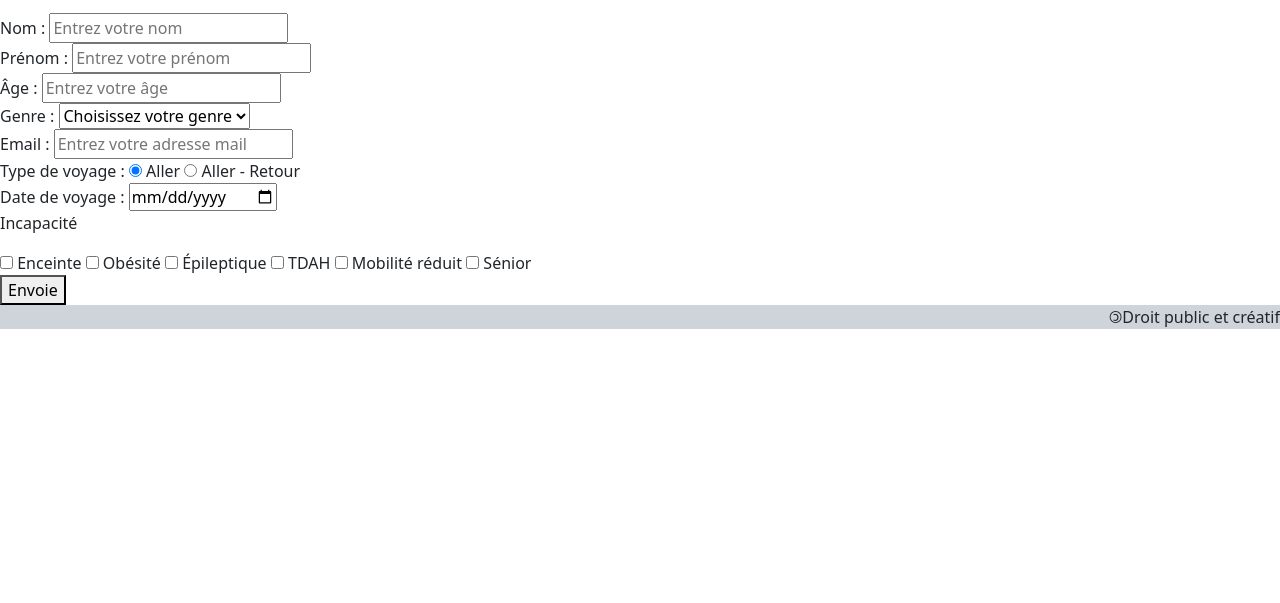
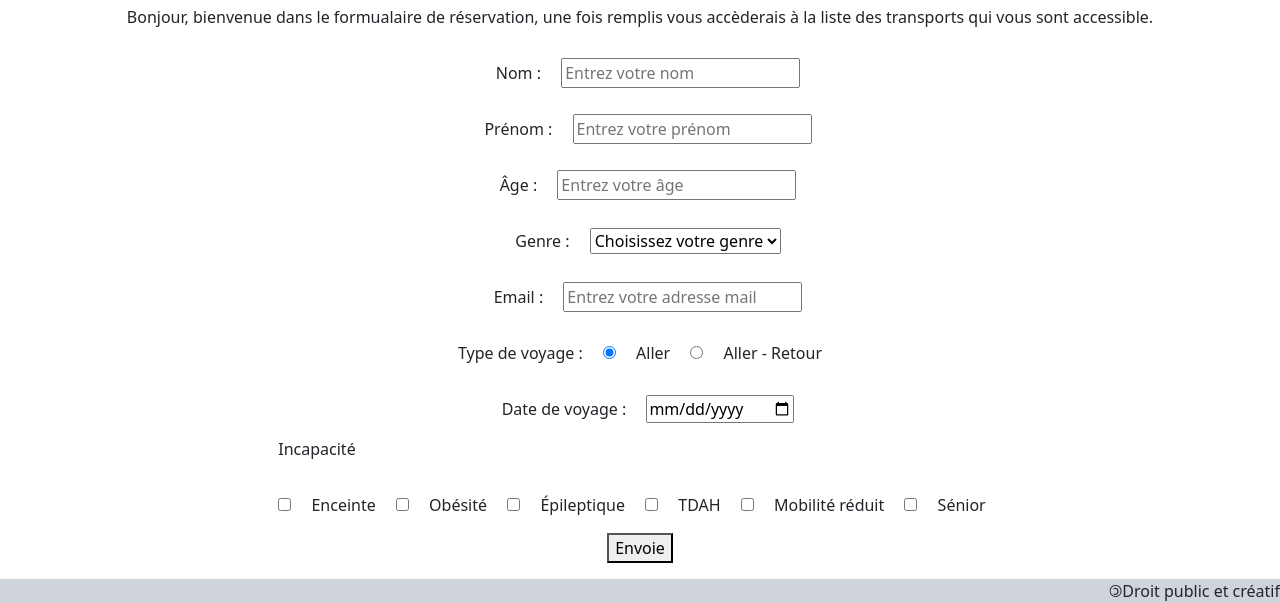
Before and after one commit to jeremymascla/Space_Invasion, a website: page formulaire.html in a window 1280 px wide. Shown: the part 257-860 px from the top of the page. Before the commit the page ends 800 px from the top, so only its background shows below. Drawn offline with nearby package versions, Linux system fonts and the light colour scheme.

Commit message:
création de pagination, correction du paragraphe principal et changement du paragraphe du à la non utilisation complette des handicapes

```diff
--- a/formulaire.html
+++ b/formulaire.html
@@ -27,29 +27,27 @@
         </div>
     </div>
     <!-- Fin haut de page -->
-    <form id="formulaire" class="form w-100" name="formulaire">
-        <h1>Réservation</h1>
+    <form id="formulaire" class="form w-100 d-inline-flex align-items-center flex-column px-5 py-3" name="formulaire">
+        <h1 class="m-3 p-2">Réservation</h1>
         <p>Bonjour, bienvenue dans le formualaire de réservation, une fois remplis vous accèderais à la liste des
-            transports qui vous sont accessible.
-            Pensez à changer vos information si un changement doit être effectués car certains voyage ne sont pas
-            accèssible au personne en dificulté.</p>
+            transports qui vous sont accessible.</p>
         <div class="form-field nom">
-            <label for="nom">Nom :</label>
+            <label class="m-3" for="nom">Nom :</label>
             <input type="text" name="nom" id="nom" placeholder="Entrez votre nom">
             <small></small>
         </div>
         <div class="form-field prenom">
-            <label for="prenom">Prénom :</label>
+            <label class="m-3" for="prenom">Prénom :</label>
             <input type="text" name="prenom" id="prenom" placeholder="Entrez votre prénom">
             <small></small>
         </div>
         <div class="form-field age">
-            <label for="age">Âge :</label>
+            <label class="m-3" for="age">Âge :</label>
             <input type="number" name="age" id="age" placeholder="Entrez votre âge">
             <small></small>
         </div>
         <div class="form-field genre">
-            <label for="genre">Genre :</label>
+            <label class="m-3" for="genre">Genre :</label>
             <select name="genre" id="genre">
                 <option selected disabled value=""> Choisissez votre genre</option>
                 <option>Autre</option>
@@ -59,37 +57,37 @@
             <small></small>
         </div>
         <div class="form-field mail">
-            <label for="mail">Email :</label>
+            <label class="m-3" for="mail">Email :</label>
             <input type="text" name="mail" id="mail" placeholder="Entrez votre adresse mail">
             <small></small>
         </div>
         <div class="form-field radio">
-            <label for="choix">Type de voyage :</label>
+            <label class="m-3" for="choix">Type de voyage :</label>
             <input type="radio" name="choix" id="aller" value="aller" checked>
-            <label for="aller">Aller</label>
+            <label class="m-3" for="aller">Aller</label>
             <input type="radio" name="choix" id="retour" value="retour">
-            <label for="retour">Aller - Retour</label>
+            <label class="m-3" for="retour">Aller - Retour</label>
         </div>
         <div class="form-field date">
-            <label for="date_range">Date de voyage :</label>
+            <label class="m-3" for="date_range">Date de voyage :</label>
             <input type="date" id="date_debut" name="date_debut" class="inp-inblock">
             <input type="text" id="date_range" name="date_range" class="inp-none" readonly>
             <small></small>
         </div>
         <div>
             <p>Incapacité</p>
-            <input type="checkbox" name="patien" id="patien1" value="1">
-            <label for="patien1">Enceinte</label>
-            <input type="checkbox" name="patien" id="patien2" value="2">
-            <label for="patien2">Obésité</label>
-            <input type="checkbox" name="patien" id="patien3" value="3">
-            <label for="patien3">Épileptique</label>
-            <input type="checkbox" name="patien" id="patien4" value="4">
-            <label for="patien4">TDAH</label>
-            <input type="checkbox" name="patien" id="patien5" value="5">
-            <label for="patien5">Mobilité réduit</label>
-            <input type="checkbox" name="patien" id="patien6" value="6">
-            <label for="patien6">Sénior</label>
+            <input type="checkbox" name="patien" id="patien1">
+            <label class="m-3" for="patien1">Enceinte</label>
+            <input type="checkbox" name="patien" id="patien2">
+            <label class="m-3" for="patien2">Obésité</label>
+            <input type="checkbox" name="patien" id="patien3">
+            <label class="m-3" for="patien3">Épileptique</label>
+            <input type="checkbox" name="patien" id="patien4">
+            <label class="m-3" for="patien4">TDAH</label>
+            <input type="checkbox" name="patien" id="patien5">
+            <label class="m-3" for="patien5">Mobilité réduit</label>
+            <input type="checkbox" name="patien" id="patien6">
+            <label class="m-3" for="patien6">Sénior</label>
         </div>
 
         <button type="submit" id="bouton">Envoie</button>
```
